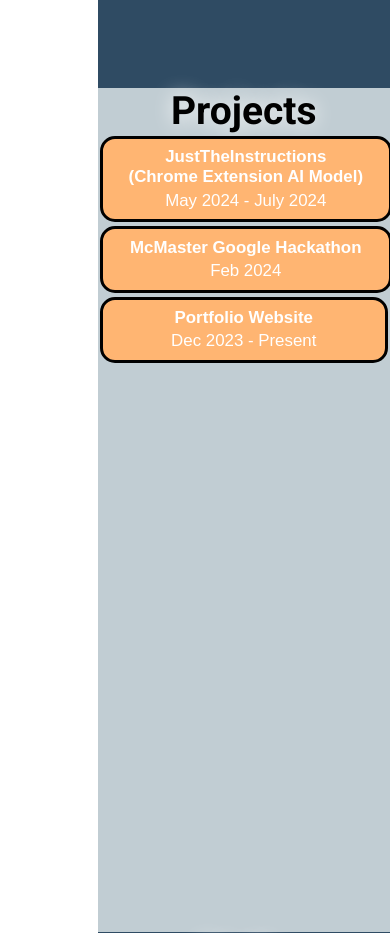
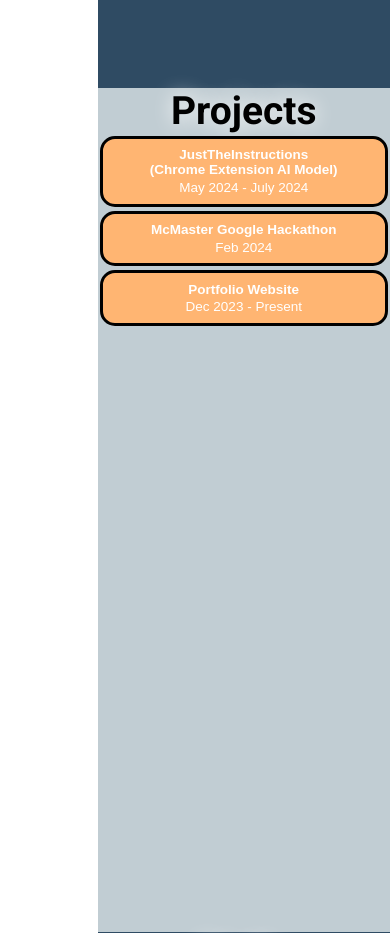
Before and after one commit to IainMac32/Website, a React (Create React App) app: page / in a window 390 px wide. Shown: the part 1600-2533 px from the top of the page. Built offline with nearby package versions, Linux system fonts and the light colour scheme.

Commit message:
changed phone view

```diff
--- a/src/App.js
+++ b/src/App.js
@@ -105,8 +105,8 @@
   @media (max-width: 768px) {
     width: 100%;
     margin: 2px;
-    font-size: 2.0vh;
-    padding: 1vh 15%;
+    font-size: 1.6vh;
+    padding: 1vh 10%;
 
   }
 `;
```
